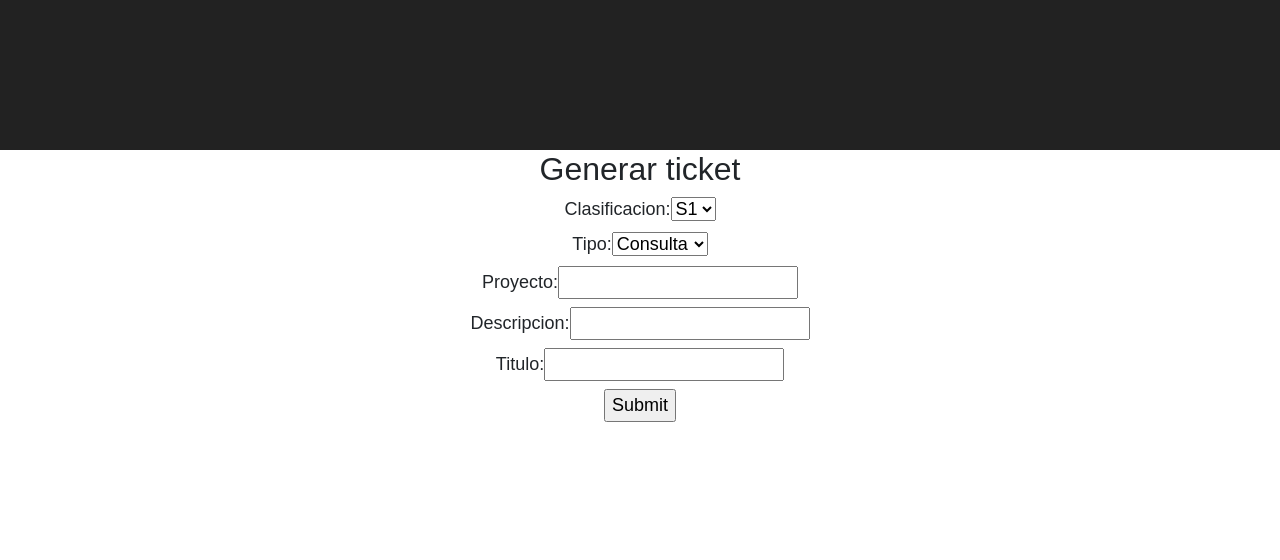
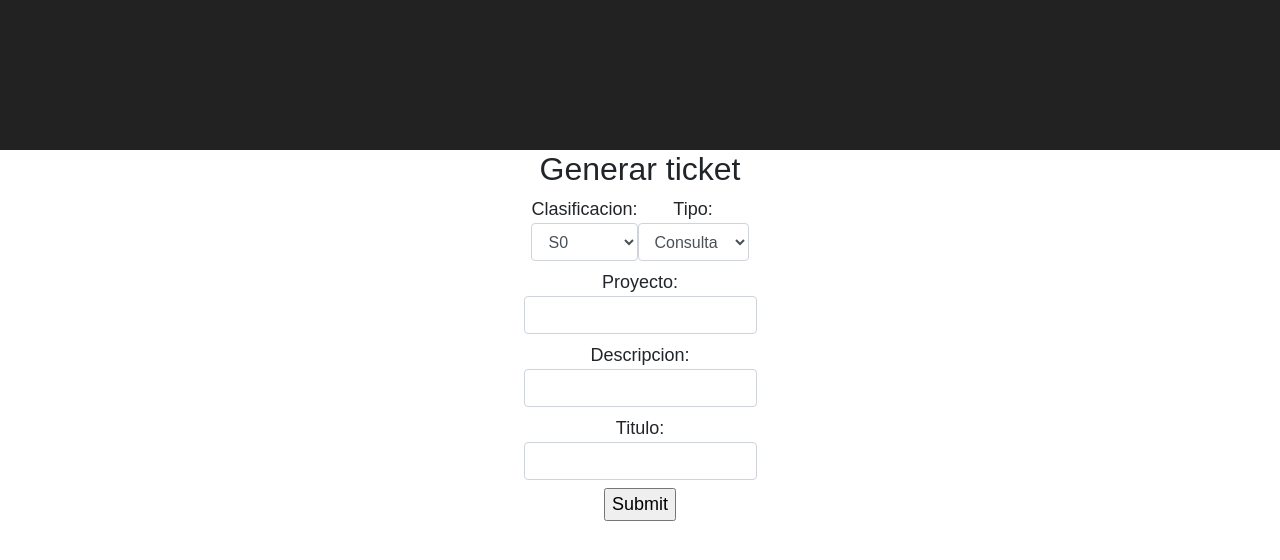
Before and after one commit to bbarchu/aninfo, a React (Create React App) app: page / in a window 1280 px wide. Shown: the top 560 px of the page. Built offline with nearby package versions, Linux system fonts and the light colour scheme.

Commit message:
Cambios esteticos y se agrego selenium

```diff
--- a/src/components/Soporte.js
+++ b/src/components/Soporte.js
@@ -4,43 +4,51 @@ import React, { Component } from 'react';
 class Soporte extends Component {
   render() {
     return (
-      <div className="App">
+      <div className="form-group">
         <form>
             <h2>Generar ticket</h2>
             <label>
-
+              <div className="field">
                 Clasificacion:
-                <select name="clasificacion">
-                <option value="s0">S1</option>
-                <option value="s1">S2</option>
-                <option value="s2">S3</option>
-                <option value="s3">S4</option>
-                <option value="s4">S5</option>
+                <select name="clasificacion"  className="form-control">
+                <option value="s0" name="s0">S0</option>
+                <option value="s1" name="s1">S1</option>
+                <option value="s2" name="s2">S2</option>
+                <option value="s3" name="s3">S3</option>
+                <option value="s4" name="s4">S4</option>
                 </select>
-
-            </label><br></br>
+               </div>
+            </label>
 
             <label>
+            <div className="field">
                 Tipo:
-                <select name="clasificacion">
+                <select name="clasificacion"  className="form-control">
                 <option value="consulta">Consulta</option>
                 <option value="incidente">Incidente</option>
 
                 </select>
+            </div>
             </label><br></br>
             <label>
+            <div className="field">
                 Proyecto:
-                <input type="text" name="proyecto" />
+                <input type="text" name="proyecto"  className="form-control"/>
+            </div>
             </label><br></br>
             <label>
+            <div className="field">
                 Descripcion:
-                <input type="text" name="descripcion" />
+                <input type="text" name="descripcion"  className="form-control" />
+            </div>
             </label><br></br>
             <label>
+            <div className="field">
                 Titulo:
-                <input type="text" name="titulo" />
+                <input type="text" name="titulo"  className="form-control"/>
+            </div>
             </label><br></br>
-            <input type="submit" value="Submit" />
+            <input type="submit" value="Submit" name="submit"  />
         </form>
       </div>
 
```
Also changed, not shown: package.json (+26 -15 lines), src/steps/pruebas.js (added, +38 -0 lines), 2 other files (tests, documents, lock files or other folders).
